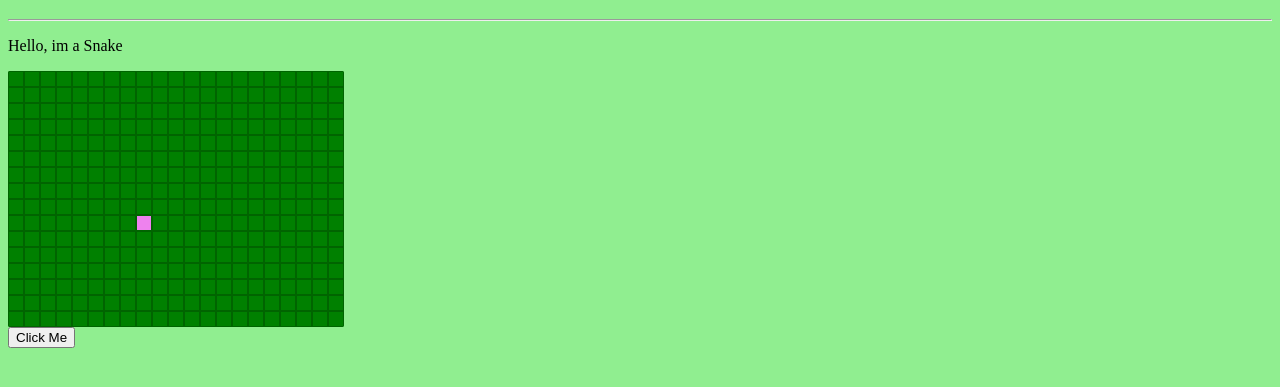
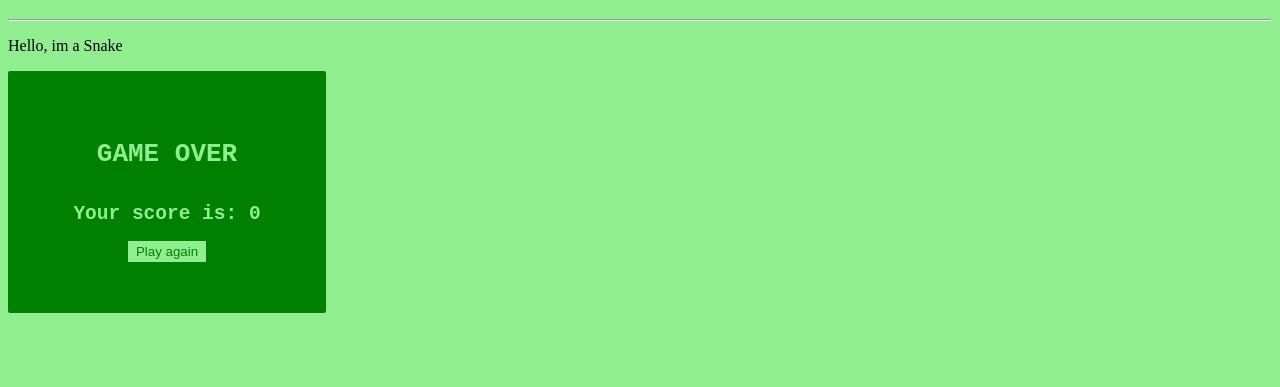
Before and after one commit to joaquincodigo/simplesnake, a plain HTML site: page index.html in a window 1280 px wide. Shown: the part 61-448 px from the top of the page. Drawn offline with Linux system fonts and the light colour scheme.

Commit message:
GameOver screen and wall colission

```diff
--- a/index.html
+++ b/index.html
@@ -14,8 +14,7 @@
     <hr />
     <p>Hello, im a Snake</p>
 
-    <div id="game-grid-container"></div>
-    <button id="btn">Click Me</button>
+    <div id="root"></div>
 
     <script src="script.js" defer></script>
   </body>
--- a/script.js
+++ b/script.js
@@ -1,5 +1,5 @@
 window.addEventListener("load", () => {
-  //  ==================== VARIABLES ====================
+  //  ==================== STATE ====================
   let SNAKE = {
     body: [
       { x: 13, y: 10 },
@@ -19,10 +19,12 @@ window.addEventListener("load", () => {
       return this.body[this.body.length - 1];
     },
   };
-
   let MOVING_DIRECTION = "east";
   let FRUIT_CELL = { x: 1, y: 1 }; // ToDo: Get a random cell coordiantes for a fruit
   let GRID_DIMENTIONS = { x: 20, y: 15 };
+  let IS_FRUIT_EATEN = false;
+  let IS_GAME_OVER = false;
+  let SCORE = 0
 
   //  ==================== FUNCTIONS ====================
   function mountHtmlGrid() {
@@ -45,8 +47,22 @@ window.addEventListener("load", () => {
       }
 
       // Mount a row
-      document.getElementById("game-grid-container").appendChild(row);
+      document.getElementById("root").appendChild(row);
     }
+  }
+
+  function showGameOverScreen() {
+    GRID_DIMENTIONS.x
+    GRID_DIMENTIONS.y
+
+    document.getElementById("root").innerHTML =
+    `
+      <div id="game-over-screen">
+        <h1 id="game-over-title">GAME OVER</h1>
+        <h2 id="game-over-score-title">Your score is: <span id="game-score">${SCORE}</span></h2>
+        <button id="playagain-button">Play again</button>
+      </div>
+    `
   }
 
   function renderFrame() {
@@ -86,10 +102,6 @@ window.addEventListener("load", () => {
     const newFruitCell = document.getElementById(
       `${FRUIT_CELL.x},${FRUIT_CELL.y}`
     );
-
-    // TESTING-TESTING-TESTING-TESTING-TESTING-TESTING
-    console.log(`${FRUIT_CELL.x},${FRUIT_CELL.y}`);
-    // TESTING-TESTING-TESTING-TESTING-TESTING-TESTING
 
     newFruitCell.classList.add("fruit");
   }
@@ -168,22 +180,19 @@ window.addEventListener("load", () => {
     };
 
     const isFruitColission = () => {
+      console.log("checking for fruit cell for colission");
+      console.log("FRIUT_CELL is", "X:", FRUIT_CELL.x, "Y:", FRUIT_CELL.y);
+      console.log("SNAKE HEAD IS is", SNAKE.head);
+
+
+      SCORE++
       return SNAKE.head === FRUIT_CELL;
     };
 
-    // Testing Testing Testing Testing Testing Testing
-    if (isWallColission()) {
-      console.error("WALL HIT");
+    if (isWallColission() || isSelfColission()) {
+      console.log("GAME OVER");
+      IS_GAME_OVER = true;
     }
-
-    // if (isSelfColission()) {
-    //   console.error("SELF HIT");
-    // }
-
-    if (isFruitColission()) {
-      console.error("Fruit Colided");
-    }
-    // Testing Testing Testing Testing Testing Testing
   }
 
   function createNewFruit() {
@@ -193,9 +202,6 @@ window.addEventListener("load", () => {
 
     FRUIT_CELL.x = getRandomNumber(1, GRID_DIMENTIONS.x);
     FRUIT_CELL.y = getRandomNumber(1, GRID_DIMENTIONS.y);
-    // TESTING-TESTING-TESTING-TESTING-TESTING-TESTING
-    console.log("IM IN LOVE WITH THE WORLD!!!", FRUIT_CELL);
-    // TESTING-TESTING-TESTING-TESTING-TESTING-TESTING
   }
 
   function main() {
@@ -204,10 +210,20 @@ window.addEventListener("load", () => {
     // TESTING-TESTING-TESTING-TESTING-TESTING-TESTING
     createNewFruit();
     // TESTING-TESTING-TESTING-TESTING-TESTING-TESTING
-    setInterval(() => {
-      renderFrame();
-      handleCollision();
-    }, 500);
+
+    function startGame() {
+      let intervalId = setInterval(function self() {
+        console.log("Game running...");
+        renderFrame();
+        handleCollision();
+        if (IS_GAME_OVER === true) {
+          clearInterval(intervalId);
+          console.log("Game loop stopped.");
+          showGameOverScreen()
+        }
+      }, 500);
+    }
+    startGame();
   }
 
   //  ==================== START ====================
--- a/styles.css
+++ b/styles.css
@@ -2,10 +2,10 @@ body {
   background-color: lightgreen;
 }
 
-#game-grid-container {
+#root {
   border-radius: 2px;
-	width: fit-content;
-	overflow: hidden;
+  width: fit-content;
+  overflow: hidden;
 }
 
 .row {
@@ -32,3 +32,31 @@ body {
 .fruit {
   background-color: violet;
 }
+
+#game-over-screen {
+  width: 318px;
+  height: 242px;
+
+  display: flex;
+  flex-direction: column;
+  align-items: center;
+  justify-content: center;
+
+  font-family: monospace;
+  color: lightgreen;
+
+  background-color: green;
+}
+
+#playagain-button {
+  background-color: lightgreen;
+  color: green;
+  border: 2px solid lightgreen;
+  cursor: pointer;
+}
+
+#playagain-button:hover {
+  background-color: green;
+  color: lightgreen;
+  border: 2px solid lightgreen;
+}
```
Also changed, not shown: ToDo.txt (added).
